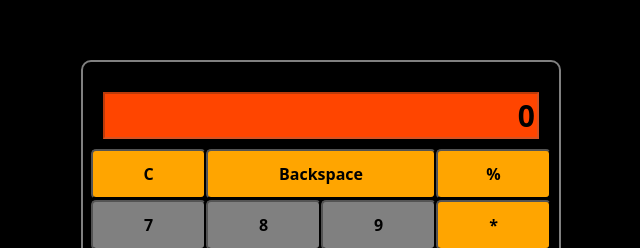
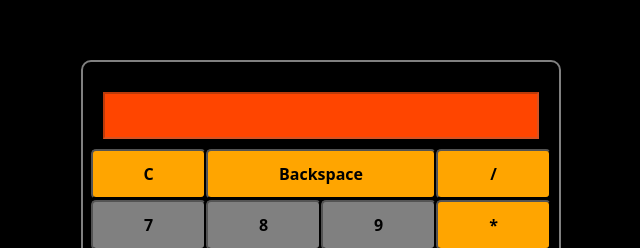
Before and after one commit to Mileriss/Calculo_Fatum, a plain HTML site: page index.html in a window 1280 px wide. Shown: the part 157-405 px from the top of the page, 319-959 px from the left. Drawn offline with nearby package versions, Linux system fonts and the light colour scheme.

Commit message:
Retirando a opc porcentagem e add divisao

```diff
--- a/index.html
+++ b/index.html
@@ -17,12 +17,12 @@
 
     <div id="grid-calculadora" class="container">
         <div id="resultado-calculadora" class="">
-            <input type="text" id="tela-resultado" disabled value="0">
+            <input type="text" id="tela-resultado" disabled value "">
         </div>
         <div id="simbolos-" class="row">
             <input id="btn-del" type="button" class="botoes btn-operacao col-3" value="C" onclick="DeletaTudo()">
             <input id="btn-backspace" type="button" class="botoes btn-operacao col-6" value="Backspace" onclick="DeletarValor()">
-            <input id="btn-porcentagem" type="button" class="botoes btn-operacao col-3" value="%" onclick="AdicionaValor('%')">
+            <input id="btn-divisao" type="button" class="botoes btn-operacao col-3" value="/" onclick="AdicionaValor('/')">
         </div>
         <div id="789x" class="row">
             <input id="btn-7" type="button" class="botoes btn-numeros col" value="7" onclick="AdicionaValor('7')">
```
